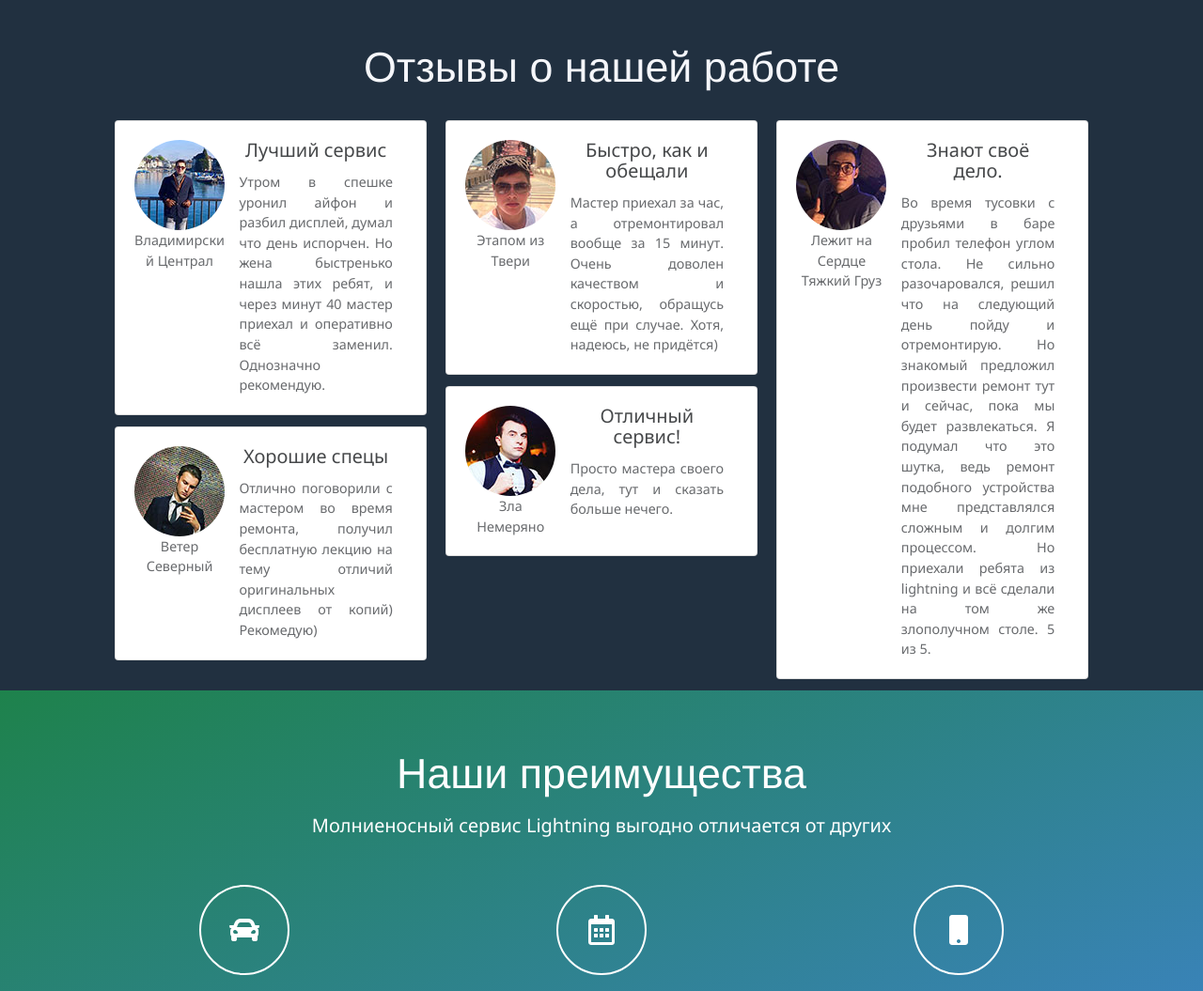
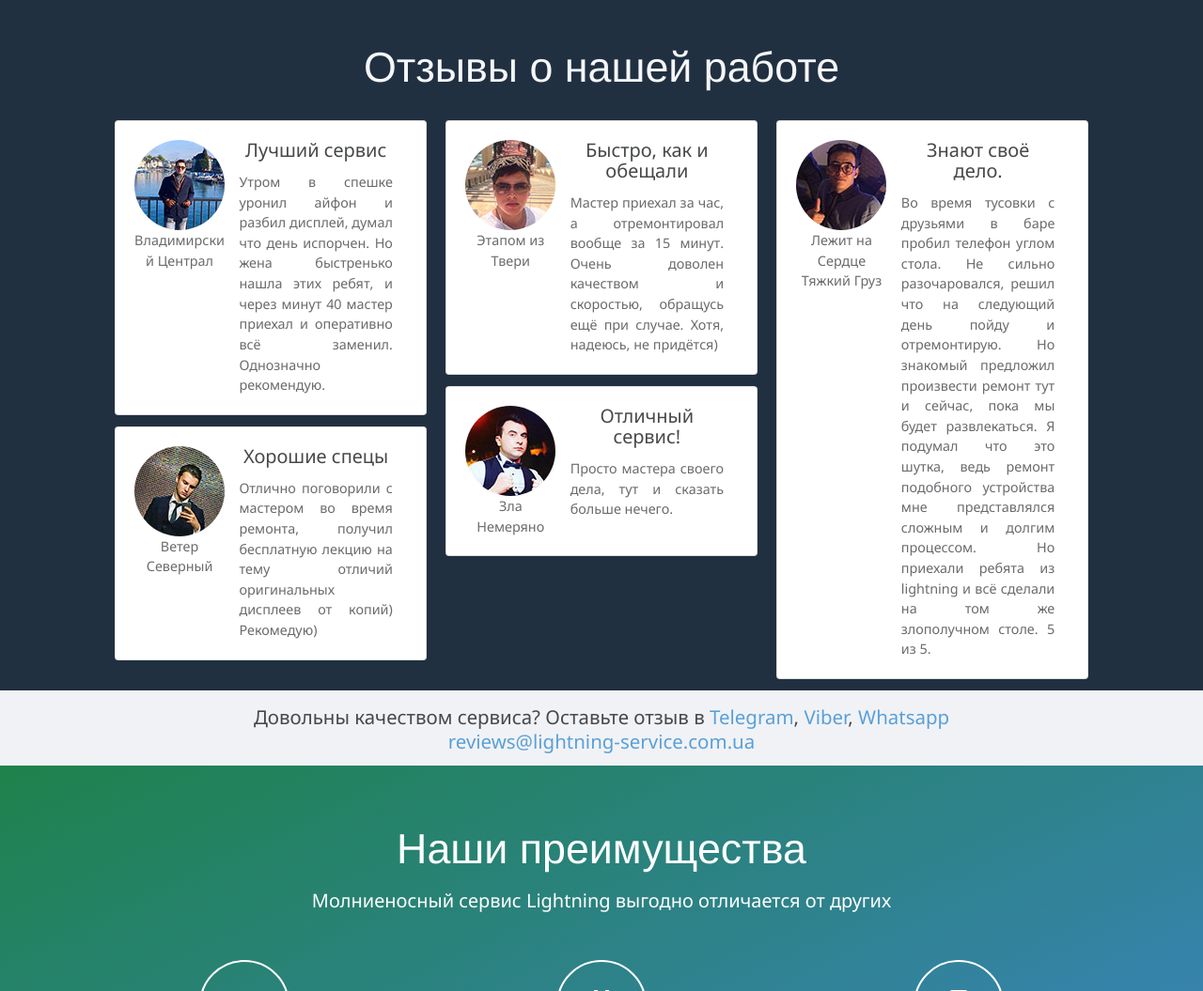
Before and after one commit to Anntie/LightningDesign, a PHP site: page / in a window 1280 px wide. Shown: the part 3653-4708 px from the top of the page at 94% size. Run offline with PHP 8.4, Linux system fonts and the light colour scheme; some libraries are stand-ins or nearby versions.

Commit message:
Review contacts

```diff
--- a/css/lightning.css
+++ b/css/lightning.css
@@ -609,6 +609,22 @@ img[data-src] {
   height: auto;
 }
 
+.review-contacts {
+  background: #f1f2f6;
+  padding: 5px;
+  display: block;
+  margin: 0 auto;
+  width: 100%;
+  padding-top: 1rem;
+}
+
+@media screen and (min-width: 180px) {
+  .review-contacts h5 {
+    font-size: calc(12px + 6 * ((100vw - 320px) / 680));
+    line-height: 1.25;
+  }
+}
+
 @media screen and (min-width: 1200px) {
   .card-columns {
     -webkit-column-count: 3;
--- a/index.html
+++ b/index.html
@@ -358,6 +358,9 @@
 					</div>
 				</div>
 			</div>
+			<div class="review-contacts">
+				<h5>Довольны качеством сервиса? Оставьте отзыв в <a href="tg://resolve?domain=lightningservice">Telegram</a>, <a href="viber://chat?number=+380963002435">Viber</a>, <a href="whatsapp://send?phone=+380963002435">Whatsapp</a><br /><a href="mailto:reviews@lightning-service.com.ua">reviews@lightning-service.com.ua</a></h5>
+			</div>
 		</section>
 		<section class="features-4 text-center">
 			<div class="container">
```
